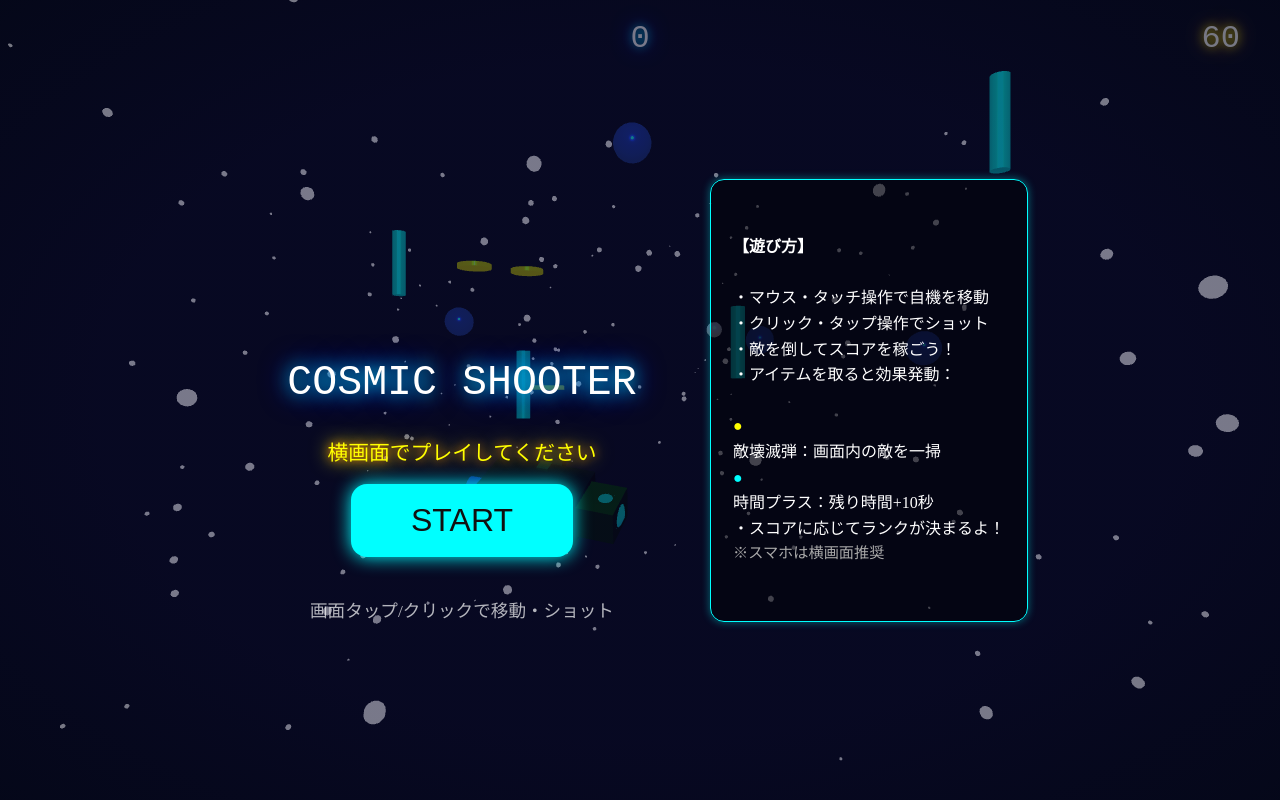
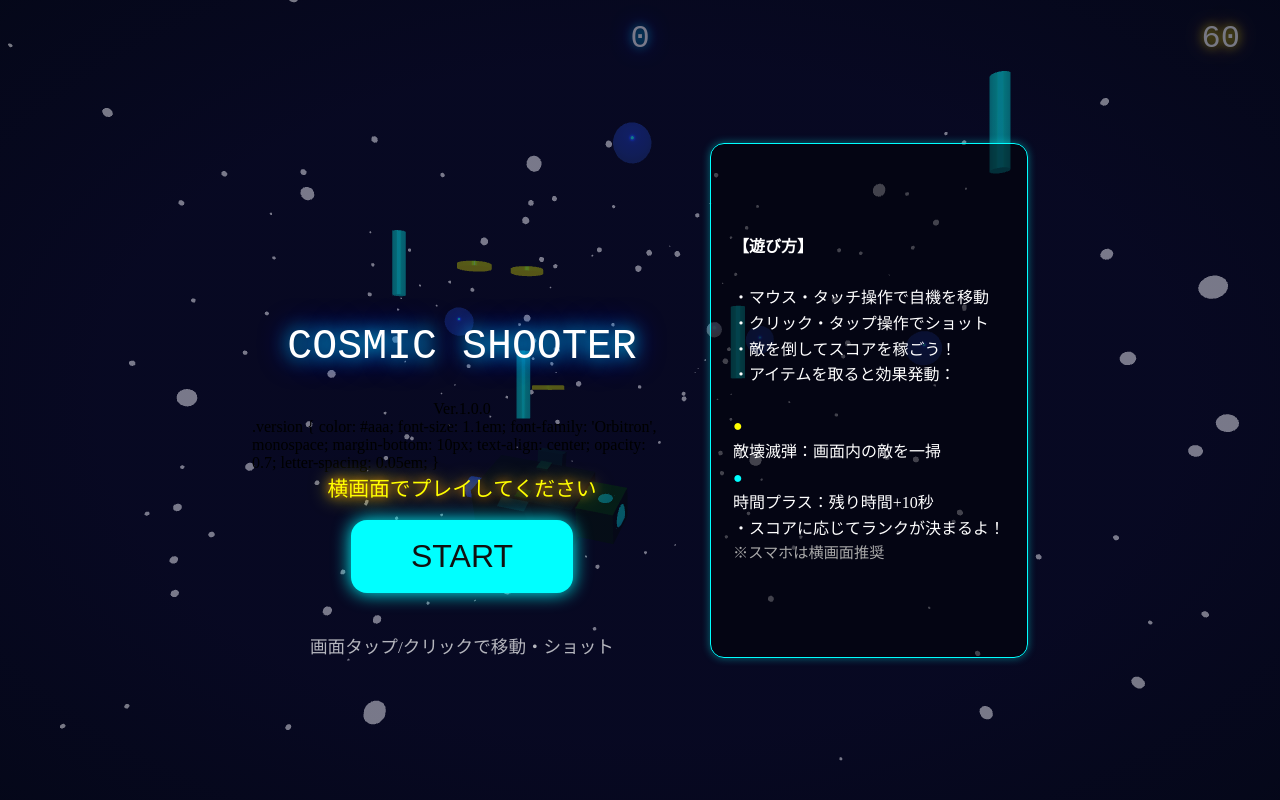
Before and after one commit to junia2009/cosmic_shooter, a plain HTML site: page index.html in a window 1280 px wide. Drawn offline with nearby package versions, Linux system fonts and the light colour scheme; animation ran at ten frames a second.

Commit message:
スタート画面にバージョン表記Ver.1.0.0追加

```diff
--- a/index.html
+++ b/index.html
@@ -122,6 +122,16 @@
       <div class="start-main">
         <div id="title3d"></div>
         <div class="start-title">COSMIC SHOOTER</div>
+        <div class="version">Ver.1.0.0</div>
+            .version {
+              color: #aaa;
+              font-size: 1.1em;
+              font-family: 'Orbitron', monospace;
+              margin-bottom: 10px;
+              text-align: center;
+              opacity: 0.7;
+              letter-spacing: 0.05em;
+            }
         <div class="start-warning">横画面でプレイしてください</div>
         <button id="startBtn">START</button>
         <div class="start-desc">画面タップ/クリックで移動・ショット</div>
```
